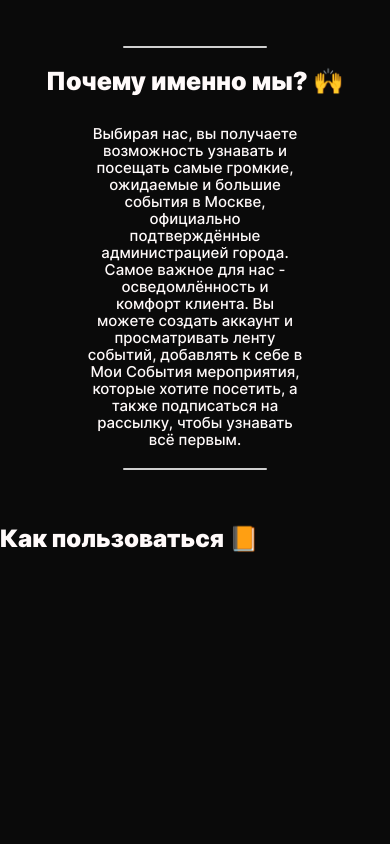
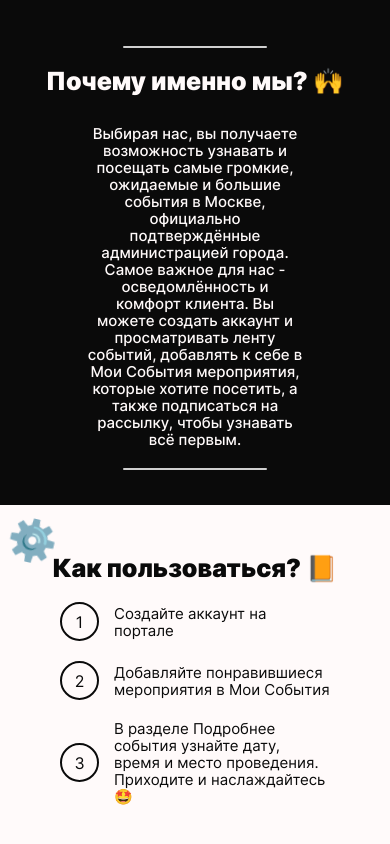
Before and after one commit to VasilyRazdorsky/RTUITLab_recruit, a Next.js app: page / in a window 390 px wide. Shown: the part 926-1770 px from the top of the page. Before the commit the page ends 1498 px from the top, so only its background shows below. Built offline with nearby package versions, Linux system fonts and the light colour scheme.

Commit message:
Implement HowToUse component

```diff
--- a/src/components/HowToUse.js
+++ b/src/components/HowToUse.js
@@ -1,7 +1,31 @@
 export default function HowToUse() {
   return (
     <section className="how-to-use">
-      <h2 className="how-to-use__title">Как пользоваться 📙</h2>
+      <h2 className="how-to-use__title">Как пользоваться? 📙</h2>
+
+      <ol className="how-to-use__advice-list">
+        <li className="how-to-use__advice">
+          <p className="how-to-use__advice-num">1</p>
+          <p className="how-to-use__advice-text">Создайте аккаунт на портале</p>
+        </li>
+
+        <li className="how-to-use__advice">
+          <p className="how-to-use__advice-num">2</p>
+          <p className="how-to-use__advice-text">
+            Добавляйте понравившиеся мероприятия в Мои События
+          </p>
+        </li>
+
+        <li className="how-to-use__advice">
+          <p className="how-to-use__advice-num">3</p>
+          <p className="how-to-use__advice-text">
+            В разделе Подробнее события узнайте дату, время и место проведения.
+            Приходите и наслаждайтесь 🤩
+          </p>
+        </li>
+      </ol>
+
+      <div className="how-to-use__gear">⚙️</div>
     </section>
   );
 }
--- /dev/null
+++ b/src/styles/HowToUse.css
@@ -0,0 +1,132 @@
+@keyframes rotation {
+    from {
+        transform: rotate(0deg);
+    }
+    to {
+        transform: rotate(360deg);
+    }
+}
+
+.how-to-use {
+    padding: 70px 30px;
+    background-color: #FFFAFA;
+    color: #0A0A0A;
+    overflow: hidden;
+    position: relative;
+}
+
+.how-to-use__title {
+    margin: 0;
+    text-align: center;
+    font-weight: 900;
+    font-size: 29px;
+    line-height: 31px;
+}
+
+.how-to-use__advice-list {
+    margin: 0;
+    margin-top: 40px;
+    padding: 0;
+    list-style: none;
+    display: flex;
+    flex-wrap: wrap;
+    justify-content: space-around;
+    align-items: center;
+}
+
+.how-to-use__advice {
+    width: 370px;
+    display: flex;
+    align-items: center;
+    padding: 20px 15px;
+}
+
+.how-to-use__advice-num {
+    display: flex;
+    justify-content: center;
+    align-items: center;
+    margin: 0;
+    margin-right: 15px;
+    max-width: 50px;
+    min-width: 50px;
+    height: 50px;
+    border: 3px solid #0A0A0A;
+    border-radius: 50%;
+    font-weight: 500;
+    font-size: 20px;
+    line-height: 22px;
+}
+
+.how-to-use__advice-text {
+    margin: 0;
+    font-weight: 400;
+    font-size: 18px;
+    line-height: 20px;
+}
+
+.how-to-use__gear {
+    position:absolute;
+    top: 10px;
+    left: 20px;
+    width: 80px;
+    font-size: 90px;
+    animation: rotation 20s linear infinite;
+}
+@media screen and (max-width: 1000px) {
+    .how-to-use__advice-num  {
+        font-weight: 400;
+        font-size: 18px;
+        line-height: 20px;
+    }
+
+    .how-to-use__advice-text {
+        font-size: 17px;
+        line-height: 19px;
+    }
+
+    .how-to-use__gear {
+        width: 50px;
+        font-size: 60px;
+    }
+}
+
+@media screen and (max-width: 540px) {
+    .how-to-use {
+        padding: 50px 20px 30px 20px;
+    }
+
+    .how-to-use__title {
+        font-size: 25px;
+        line-height: 27px;
+    }
+
+    .how-to-use__advice-list {
+        margin-top: 10px;
+    }
+
+    .how-to-use__advice {
+        width: 270px;
+        padding: 10px 10px;
+    }
+
+    .how-to-use__advice-num  {
+        max-width: 35px;
+        min-width: 35px;
+        height: 35px;
+        font-weight: 400;
+        font-size: 16px;
+        line-height: 18px;
+        border: 2px solid #0A0A0A;
+    }
+
+    .how-to-use__advice-text {
+        font-size: 15px;
+        line-height: 17px;
+    }
+
+    .how-to-use__gear {
+        top: 3px;
+        width: 30px;
+        font-size: 40px;
+    }
+}
--- a/src/styles/MainInfo.css
+++ b/src/styles/MainInfo.css
@@ -1,5 +1,5 @@
 .main-info {
-    padding: 50px 30px;
+    padding: 20px 30px 50px 30px;
 }
 
 .main-info__divider {
--- a/src/styles/index.css
+++ b/src/styles/index.css
@@ -7,3 +7,4 @@
 @import url("@/styles/TopEvents.css");
 @import url("@/styles/Carousel.css");
 @import url("@/styles/MainInfo.css");
+@import url("@/styles/HowToUse.css");
```
